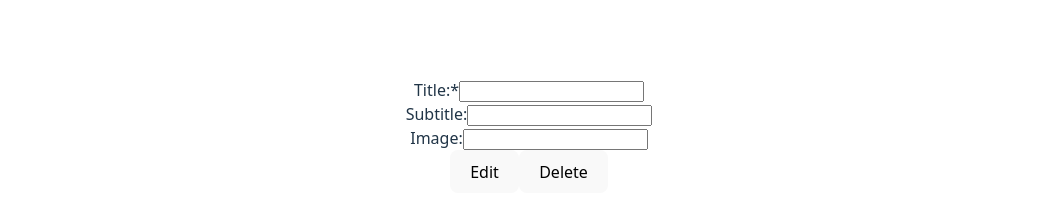
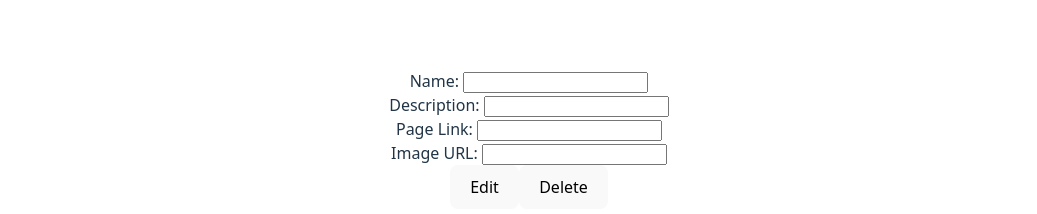
Before and after one commit to norellic/creatorverse, a React (Vite) app: page /edit/1 in a window 1280 px wide. Shown: the part 289-503 px from the top of the page, without its empty margins (111-1148 px from the left). Built offline with nearby package versions, Linux system fonts and the light colour scheme; no server answers; the database is empty.

Commit message:
switched form titles, added feilds to post card, added form feild for channel url

```diff
--- a/src/client.js
+++ b/src/client.js
@@ -1,5 +1,4 @@
 import { createClient} from '@supabase/supabase-js'
-import { supabase } from '../../web102_unit7lab/src/client';
 
 const URL = "https://xiehlaqlcryjtlzohxdf.supabase.co";
 const API_KEY = "eyJhbGciOiJIUzI1NiIsInR5cCI6IkpXVCJ9.eyJpc3MiOiJzdXBhYmFzZSIsInJlZiI6InhpZWhsYXFsY3J5anRsem9oeGRmIiwicm9sZSI6ImFub24iLCJpYXQiOjE3NTQyNzc5MTksImV4cCI6MjA2OTg1MzkxOX0.tsCk8JXsIVTHRd0QZHqvR_R1TtWL6UiDsqML2gdtiRw";
--- a/src/components/CreatePost.jsx
+++ b/src/components/CreatePost.jsx
@@ -11,13 +11,13 @@ const CreatePost = () => {
         await lockedOutSupabase
 
         .from('Posts')
-        .insert({title: post.title, subtitle: post.subtitle, image: post.image})
+        .insert({title: post.title, subtitle: post.subtitle, image: post.image, link: post.link})
         .select()
 
         window.location = "/"
     }
 
-    const [post, setPost] = useState({title: "", subtitle: "", image: ""})
+    const [post, setPost] = useState({title: "", subtitle: "", image: "", link: ""})
 
     const handleChange = (event) => {
         const {name, value} = event.target
--- a/src/components/Post.jsx
+++ b/src/components/Post.jsx
@@ -23,6 +23,9 @@ const Post = (props) => {
         <div className="whole_post"> {/* shift + alt + a for comments */}
             <Link to={'edit/'+ props.id}> <button className="edit_post">edit post</button> </Link>
             <h1 className="post_title">{props.title}</h1> {/* button to open the post with color change*/}
+            <p className="post_subtitle">{props.subtitle}</p>
+            {props.image.length > 0 && <img src={props.image} />}
+            <p>{props.link}</p>
             <Link to={'detail/'+ props.id}> <button className="edit_post">see more</button> </Link>
             <div className="post_footer">
                 <p>{created_at}</p>
--- a/src/components/PostFeed.jsx
+++ b/src/components/PostFeed.jsx
@@ -13,6 +13,9 @@ const PostFeed = ( { posts }) => {
                 key={post.id}
                 id={post.id}
                 title={post.title}
+                link= {post.link}
+                subtitle={post.subtitle}
+                image={post.image}
                 created_at={post.created_at}
                 likes={post.likes}
               />) : <h2>'thats rough buddy'</h2>
--- a/src/components/PostForm.jsx
+++ b/src/components/PostForm.jsx
@@ -3,15 +3,19 @@ const PostForm = ({ post, handleChange }) => {
     return (
         <div className="formContainer">
             <form>
-                <label htmlFor="title">Title:*</label>
+                <label htmlFor="title">Name: </label>
                 <input type="text" id="title" name="title" value={post.title} onChange={handleChange} required/>
                 <br/>
 
-                <label htmlFor="subtitle">Subtitle:</label>
+                <label htmlFor="subtitle"> Description: </label>
                 <input type="text" id="subtitle" name="subtitle" value={post.subtitle} onChange={handleChange} />
                 <br/>
 
-                <label htmlFor="image">Image:</label>
+                <label htmlFor="link"> Page Link: </label>
+                <input type="text" id="link" name="link" value={post.link} onChange={handleChange} />
+                <br/>
+
+                <label htmlFor="image">Image URL: </label>
                 <input type="text" id="image" name="image" value={post.image} onChange={handleChange} />
                 <br/>
             </form>
--- a/src/pages/PostDetail.jsx
+++ b/src/pages/PostDetail.jsx
@@ -4,7 +4,7 @@ import { useEffect, useState } from 'react'
 
 const PostDetail = () => {
 
-    const [post, setPost] = useState({title: "", subtitle: "", image: ""})
+    const [post, setPost] = useState({title: "", subtitle: "", image: "", link: ""})
     const [comment, setComment] = useState("")
     const [comments, setComments] = useState([])
     const [likes, setLikes] = useState(0)
@@ -73,6 +73,7 @@ const PostDetail = () => {
         <div>
             <p>{post.title}</p>
             <p>{post.subtitle}</p>
+            <p>{post.link}</p>
             <p>{createdAt}</p>
             <button onClick={addLike}>{likes}</button>
 
```
Also changed, not shown: package.json (+5 -3 lines), 1 other file (tests, documents, lock files or other folders).
